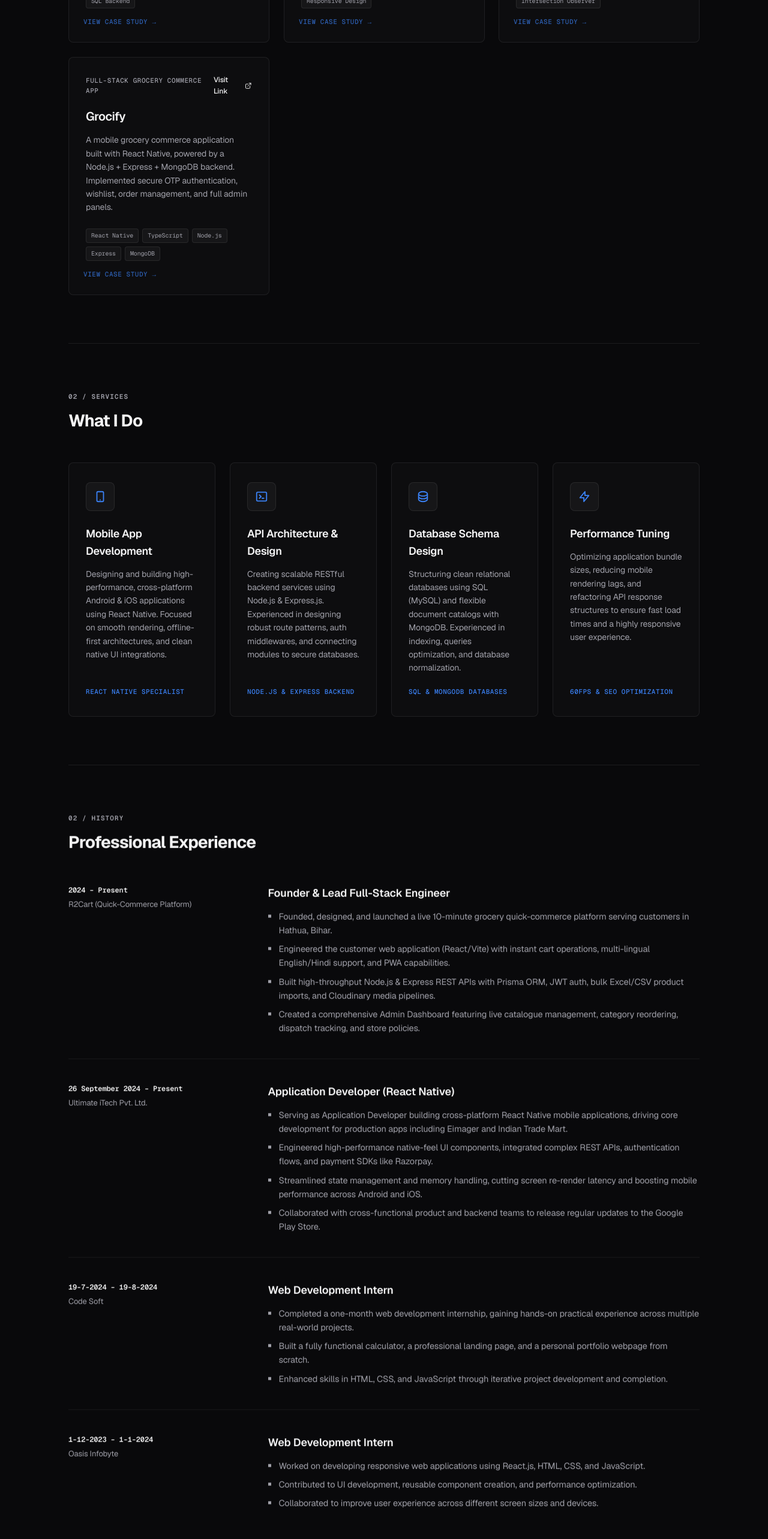
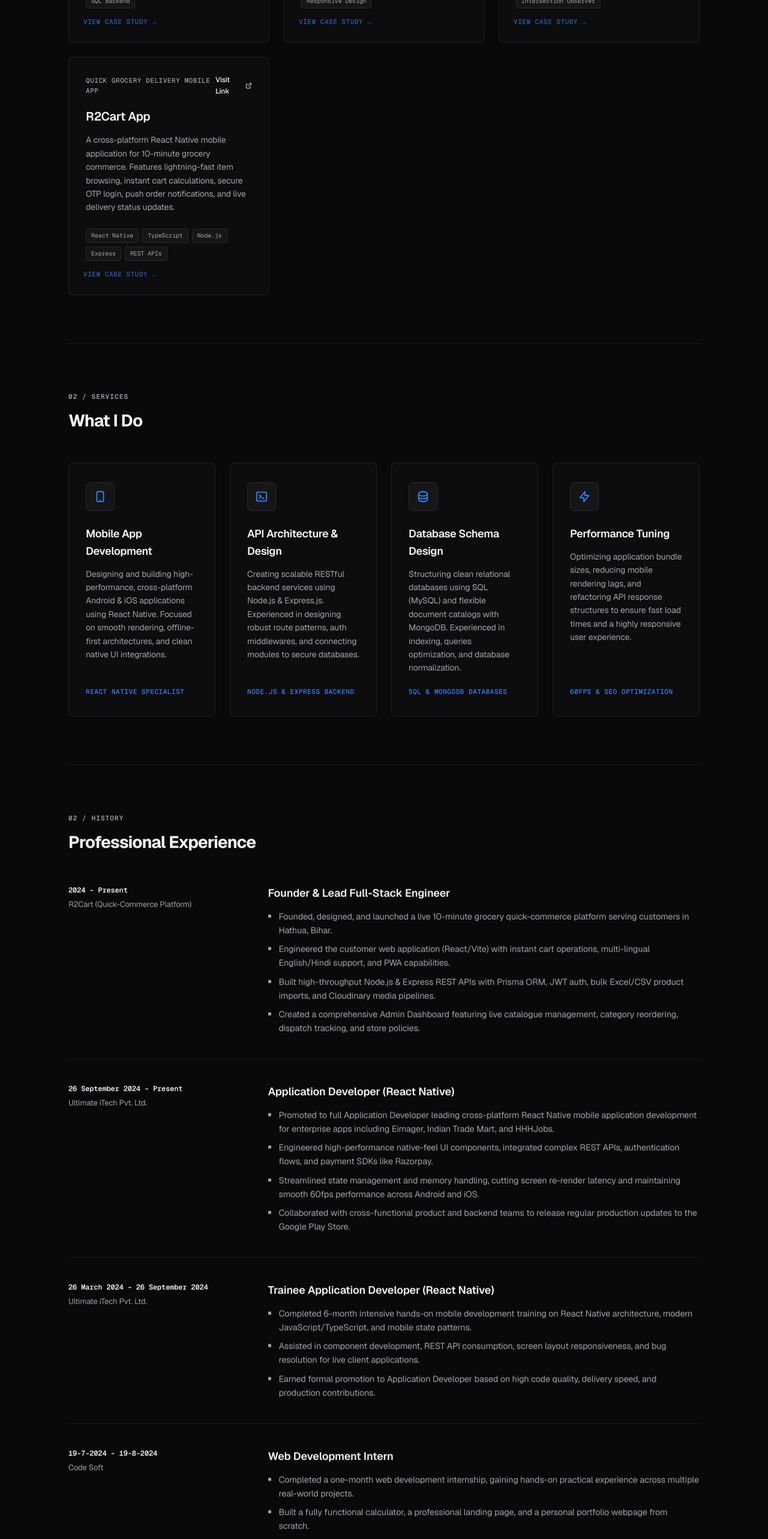
Before and after one commit to Nadeemahmad321/Nadeem-portfolio, a React (Vite) app in the folder frontend/: page / in a window 1280 px wide. Shown: the part 1940-4506 px from the top of the page at 60% size. Built offline with nearby package versions, Linux system fonts and the light colour scheme.

Commit message:
feat: show career progression timeline at Ultimate iTech, link HHHJobs to Play Store, and replace Grocify with R2Cart App

```diff
--- a/frontend/src/components/PrintLayout.jsx
+++ b/frontend/src/components/PrintLayout.jsx
@@ -74,18 +74,28 @@ export default function PrintLayout() {
 
         <div className="resume-item">
           <div className="resume-row">
-            <strong>R2Cart Quick-Commerce Platform</strong>
-            <span>React.js · Node.js · Express · MySQL · Prisma</span>
+            <strong>R2Cart Quick-Commerce App & Web</strong>
+            <span>React Native · React.js · Node.js · Express · MySQL · Prisma</span>
           </div>
           <ul className="resume-bullets">
-            <li>Architected and launched a production 10-minute grocery quick-commerce platform. Built responsive customer web app, RESTful Express APIs with Prisma ORM & MySQL, real-time Admin CMS, and automated Cloudinary pipelines (https://r2cart.in).</li>
+            <li>Architected and launched a 10-minute grocery quick-commerce platform and mobile apps. Built responsive customer web app, RESTful Express APIs with Prisma ORM & MySQL, real-time Admin CMS, and automated Cloudinary pipelines (https://r2cart.in).</li>
+          </ul>
+        </div>
+
+        <div className="resume-item">
+          <div className="resume-row">
+            <strong>HHHJobs Mobile App</strong>
+            <span>React Native (Google Play Store)</span>
+          </div>
+          <ul className="resume-bullets">
+            <li>Developed and launched a recruitment mobile app on Google Play Store featuring live job filters, real-time applicant tracking metrics, and low-latency API queries.</li>
           </ul>
         </div>
 
         <div className="resume-item">
           <div className="resume-row">
             <strong>Eimager Mobile App</strong>
-            <span>React Native</span>
+            <span>React Native (Google Play Store)</span>
           </div>
           <ul className="resume-bullets">
             <li>Developed a React Native application for an employee background verification platform with responsive UI, REST API integration, authentication, and performance optimization to deliver a smooth mobile experience.</li>
@@ -95,7 +105,7 @@ export default function PrintLayout() {
         <div className="resume-item">
           <div className="resume-row">
             <strong>Indian Trade Mart Mobile App</strong>
-            <span>React Native</span>
+            <span>React Native (Google Play Store)</span>
           </div>
           <ul className="resume-bullets">
             <li>Developed a React Native B2B marketplace application with responsive UI, reusable components, REST API integration, product browsing, and performance optimization for an enhanced user experience.</li>
@@ -129,23 +139,34 @@ export default function PrintLayout() {
 
         <div className="resume-item">
           <div className="resume-row">
+            <strong>Ultimate iTech Pvt. Ltd.</strong>
+            <span>26-09-2024 – Present</span>
+          </div>
+          <div className="resume-desc">Application Developer (React Native)</div>
+          <ul className="resume-bullets">
+            <li>Promoted to Application Developer leading cross-platform React Native apps including Eimager, Indian Trade Mart, and HHHJobs. Engineered native-feel UI components, REST API integration, state management, bug fixing, and performance optimization for 60fps mobile rendering.</li>
+          </ul>
+        </div>
+
+        <div className="resume-item">
+          <div className="resume-row">
+            <strong>Ultimate iTech Pvt. Ltd.</strong>
+            <span>26-03-2024 – 26-09-2024</span>
+          </div>
+          <div className="resume-desc">Trainee Application Developer (React Native)</div>
+          <ul className="resume-bullets">
+            <li>Completed 6-month intensive hands-on mobile development training on React Native architecture, state management, and REST API integration. Earned promotion to full Application Developer based on production deliveries.</li>
+          </ul>
+        </div>
+
+        <div className="resume-item">
+          <div className="resume-row">
             <strong>R2Cart (Quick-Commerce Platform)</strong>
             <span>2024 – Present</span>
           </div>
           <div className="resume-desc">Founder & Lead Full-Stack Engineer</div>
           <ul className="resume-bullets">
             <li>Designed, built, and deployed an end-to-end 10-minute grocery delivery platform from scratch. Engineered the React/Vite web application, Node/Express backend APIs, database architecture, and complete Admin Dashboard.</li>
-          </ul>
-        </div>
-
-        <div className="resume-item">
-          <div className="resume-row">
-            <strong>Ultimate iTech Pvt. Ltd.</strong>
-            <span>26-09-2024 – Present</span>
-          </div>
-          <div className="resume-desc">Application Developer (React Native)</div>
-          <ul className="resume-bullets">
-            <li>Developing production React Native mobile applications, driving core feature development for Eimager and Indian Trade Mart. Engineered native-feel UI components, REST API integration, state management, bug fixing, and performance optimization for 60fps mobile rendering.</li>
           </ul>
         </div>
 
--- a/frontend/src/data/portfolioData.js
+++ b/frontend/src/data/portfolioData.js
@@ -16,7 +16,7 @@ export const projects = [
     subtitle: "Recruitment Mobile App",
     desc: "Architected a streamlined mobile recruitment application optimized for fast queries. Features live multi-parameter job filters, application status trackers, and secure dashboard metrics for recruiters.",
     tech: ["React Native", "Node.js", "Express", "SQL Schema Design"],
-    link: "https://hhh-jobs.com/",
+    link: "https://play.google.com/store/apps/details?id=com.hhhjobs",
     category: "mobile",
     challenge: "Building a recruiter dashboard that processes real-time applicant tracking metrics with minimal query delay.",
     solution: "Optimized SQL indexing for job filter lookups, reducing query fetch time by 30%.",
@@ -67,15 +67,15 @@ export const projects = [
     architecture: ["React Components", "Vite Bundler", "Custom CSS Customizer Panel", "EmailJS Gateway"]
   },
   {
-    title: "Grocify",
-    subtitle: "Full-Stack Grocery Commerce App",
-    desc: "A mobile grocery commerce application built with React Native, powered by a Node.js + Express + MongoDB backend. Implemented secure OTP authentication, wishlist, order management, and full admin panels.",
-    tech: ["React Native", "TypeScript", "Node.js", "Express", "MongoDB"],
-    link: "https://github.com/Nadeemahmad321/Grocify",
+    title: "R2Cart App",
+    subtitle: "Quick Grocery Delivery Mobile App",
+    desc: "A cross-platform React Native mobile application for 10-minute grocery commerce. Features lightning-fast item browsing, instant cart calculations, secure OTP login, push order notifications, and live delivery status updates.",
+    tech: ["React Native", "TypeScript", "Node.js", "Express", "REST APIs"],
+    link: "https://r2cart.in",
     category: "mobile",
-    challenge: "Handling secure OTP authentication, cart synchronizations, and admin updates smoothly across mobile platforms.",
-    solution: "Configured Express-JWT middlewares, Mongoose database models, and React Native Redux style hooks.",
-    architecture: ["React Native Frontend", "Node & Express API Server", "MongoDB order schemas"]
+    challenge: "Handling secure OTP authentication, cart synchronizations, and quick checkout transitions smoothly across mobile platforms.",
+    solution: "Configured Express-JWT middlewares, optimized mobile state reducers, and native animated transitions.",
+    architecture: ["React Native Mobile App", "Node & Express API Server", "Prisma Database Schemas"]
   }
 ]
 
@@ -105,10 +105,20 @@ export const experience = [
     company: "Ultimate iTech Pvt. Ltd.",
     duration: "26 September 2024 – Present",
     desc: [
-      "Serving as Application Developer building cross-platform React Native mobile applications, driving core development for production apps including Eimager and Indian Trade Mart.",
+      "Promoted to full Application Developer leading cross-platform React Native mobile application development for enterprise apps including Eimager, Indian Trade Mart, and HHHJobs.",
       "Engineered high-performance native-feel UI components, integrated complex REST APIs, authentication flows, and payment SDKs like Razorpay.",
-      "Streamlined state management and memory handling, cutting screen re-render latency and boosting mobile performance across Android and iOS.",
-      "Collaborated with cross-functional product and backend teams to release regular updates to the Google Play Store."
+      "Streamlined state management and memory handling, cutting screen re-render latency and maintaining smooth 60fps performance across Android and iOS.",
+      "Collaborated with cross-functional product and backend teams to release regular production updates to the Google Play Store."
+    ]
+  },
+  {
+    role: "Trainee Application Developer (React Native)",
+    company: "Ultimate iTech Pvt. Ltd.",
+    duration: "26 March 2024 – 26 September 2024",
+    desc: [
+      "Completed 6-month intensive hands-on mobile development training on React Native architecture, modern JavaScript/TypeScript, and mobile state patterns.",
+      "Assisted in component development, REST API consumption, screen layout responsiveness, and bug resolution for live client applications.",
+      "Earned formal promotion to Application Developer based on high code quality, delivery speed, and production contributions."
     ]
   },
   {
```
